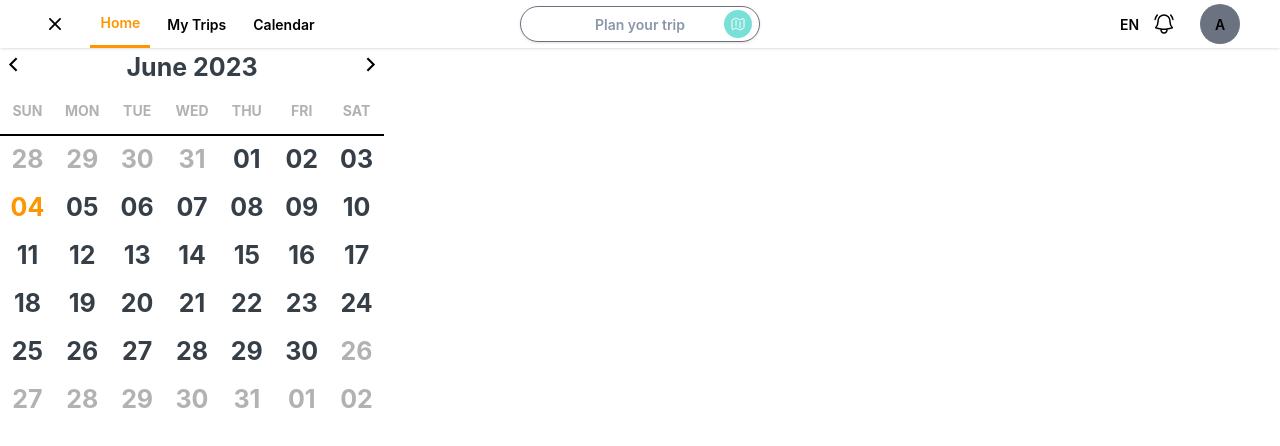
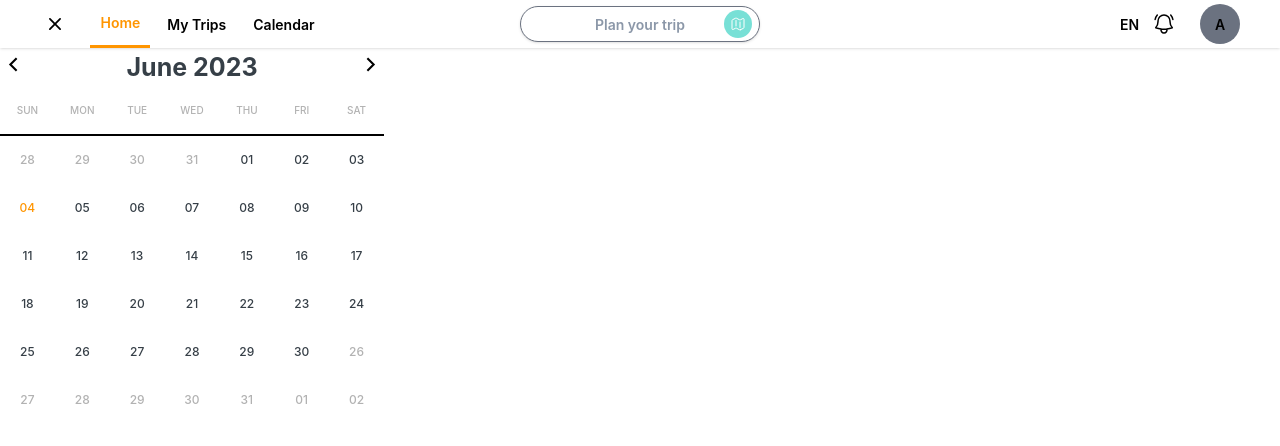
Before and after one commit to EddyEhhh/itineraryplanners-frontend-web, a React (Create React App) app: page /home in a window 1280 px wide. Shown: the top 446 px of the page. Built offline with nearby package versions, Linux system fonts and the light colour scheme; what tailwindcss-font-inter would draw is missing.

Commit message:
fixed font problems with calendar

```diff
--- a/src/components/Calendar/Calendar.js
+++ b/src/components/Calendar/Calendar.js
@@ -53,8 +53,9 @@ export default function Calendar() {
         {days.map((day, index) => {
           return (
             <h1
+              id="days"
               key={index}
-              className="h-12 border-b-2 border-black grid place-content-center text-light-gray text-sm"
+              className="h-12 border-b-2 border-black grid place-content-center text-light-gray font-inter"
             >
               {day}
             </h1>
@@ -66,13 +67,15 @@ export default function Calendar() {
           ({ date, currentMonth, today }, index) => {
             return (
               <div
+                id="month"
                 key={index}
-                className="h-12 grid place-content-center text-sm"
+                className="h-12 grid place-content-center font-inter"
               >
                 <h1
+                  id="dates-number"
                   style={dateColour(currentMonth, today)}
                   className="h-8 w-8 grid place-content-center rounded-full
-				hover:bg-primary-green hover:text-white transition-all cursor-pointer"
+				hover:bg-primary-green hover:text-white transition-all cursor-pointer font-inter"
                   onClick={() => {
                     setSelectDate(date);
                   }}
--- a/src/components/Calendar/Calendar.scss
+++ b/src/components/Calendar/Calendar.scss
@@ -18,3 +18,18 @@
     display: inline-block;
     white-space: nowrap;
 }
+
+#dates-number {
+    font-size: 12px;
+    font-weight: 500;
+}
+
+#month {
+    font-size: 14px;
+    font-weight: 700;
+}
+
+#days {
+    font-size: 10px;
+    font-weight: 500;
+}
```
